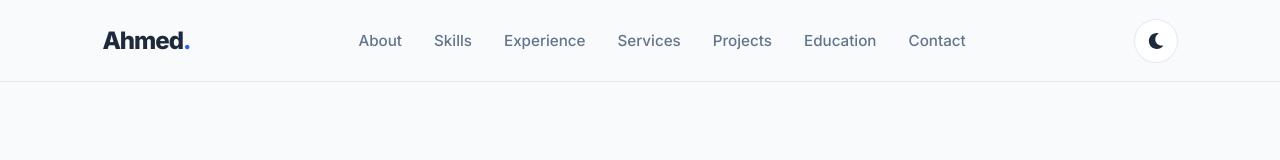
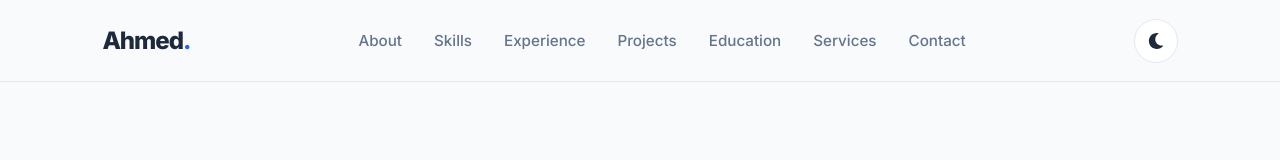
Before and after one commit to ahmedmaher-cse/ahmed-portfolio, a React (Vite) app: page / in a window 1280 px wide. Shown: the top 160 px of the page. Built offline with nearby package versions, Linux system fonts and the light colour scheme.

Commit message:
Refactor navigation links in App component for improved structure

```diff
--- a/src/App.jsx
+++ b/src/App.jsx
@@ -47,16 +47,16 @@ function App() {
             Experience
           </a>
 
-          <a href="#services" onClick={() => setMenuOpen(false)}>
-            Services
-          </a>
-
           <a href="#projects" onClick={() => setMenuOpen(false)}>
             Projects
           </a>
 
           <a href="#education" onClick={() => setMenuOpen(false)}>
             Education
+          </a>
+
+          <a href="#services" onClick={() => setMenuOpen(false)}>
+            Services
           </a>
 
           <a href="#contact" onClick={() => setMenuOpen(false)}>
```
